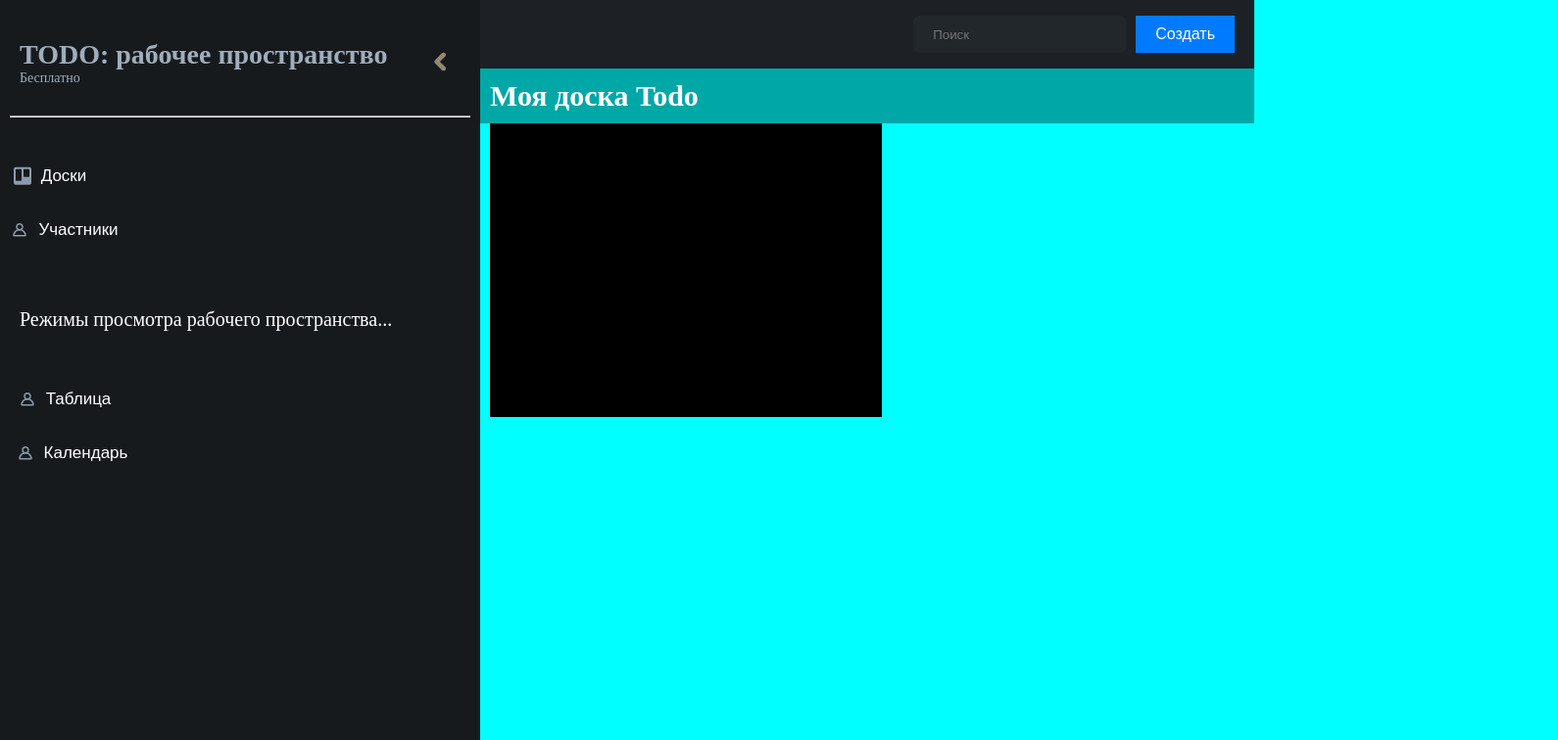
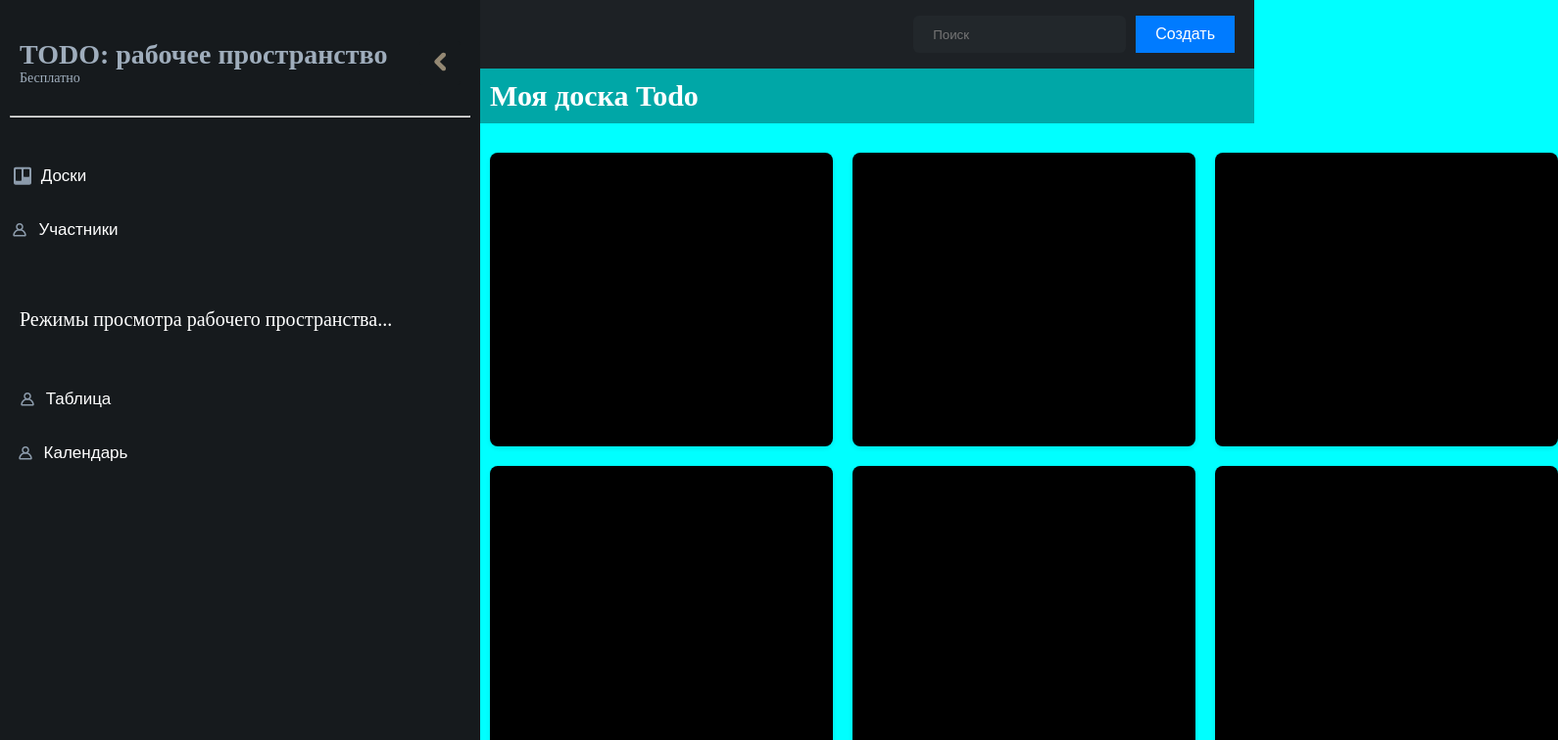
Before and after one commit to SamirSobirov/Todo_project_VUE, a Vue app: page / in a window 1280 px wide. Shown: the top 756 px of the page at 98% size, 1590 px wide, since content can reach past the window. Built offline with nearby package versions, Linux system fonts and the light colour scheme.

Commit message:
added cards

```diff
--- a/src/components/mainCard.vue
+++ b/src/components/mainCard.vue
@@ -1,21 +1,38 @@
 <template>
   <main class="Cards">
+    <div></div>
+    <div></div>
+    <div></div>
+    <div></div>
+    <div></div>
     <div></div>
   </main>
 </template>
 
-
-
 <style lang="scss">
 .Cards {
-    display: flex;
-    margin-left: 500px;
-  div {
+  margin-top: 30px;
+  padding-left: 500px;
+  display: grid;
+  grid-template-columns: repeat(3, 1fr);
+  gap: 20px;
 
-    height: 300px;
-    width: 400px;
-    background-color: black;
+  @media (max-width: 768px) {
+    grid-template-columns: repeat(2, 1fr);
   }
+
+  @media (max-width: 480px) {
+    grid-template-columns: 1fr;
+  }
+}
+
+.Cards div {
+  height: 300px;
+  width: 350px;
+  background-color: #000000;
+  padding: 20px;
+  border-radius: 8px;
+  box-shadow: 0 2px 5px rgba(0, 0, 0, 0.1);
 }
 </style>
 
```
